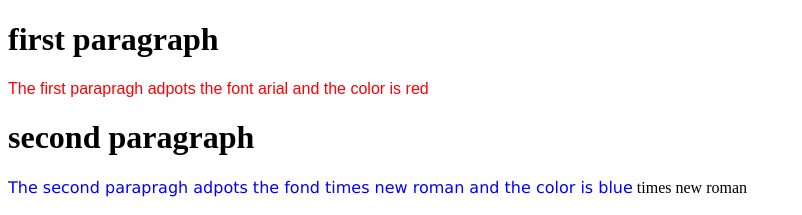
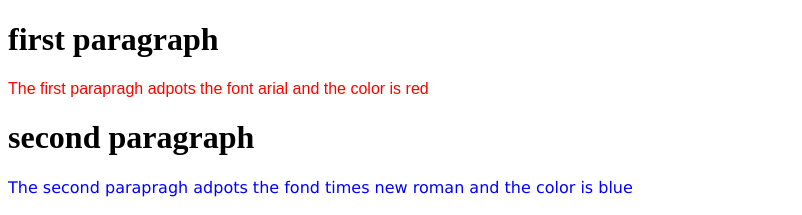
Before and after one commit to ZhongjiLi-1762181/ZhongjiLi-1762181.github.io, a plain HTML site: page someCss.html in a window 1280 px wide. Shown: the top 215 px of the page, without its empty margins (0-802 px from the left). Drawn offline with Linux system fonts and the light colour scheme.

Commit message:
Update someCss.html

```diff
--- a/someCss.html
+++ b/someCss.html
@@ -9,7 +9,7 @@
         </p1>
         <h1>second paragraph</h1>
 
-        <p2 style= "font-family:Verdana; Color: blue" >The second parapragh adpots the fond times new roman and the color is blue</p2> <font-family>times new roman</font-family>
+        <p2 style= "font-family:Verdana; Color: blue" >The second parapragh adpots the fond times new roman and the color is blue</p2>
         <ol>
             <li>
                 <a href="https://econ.washington.edu">
```
